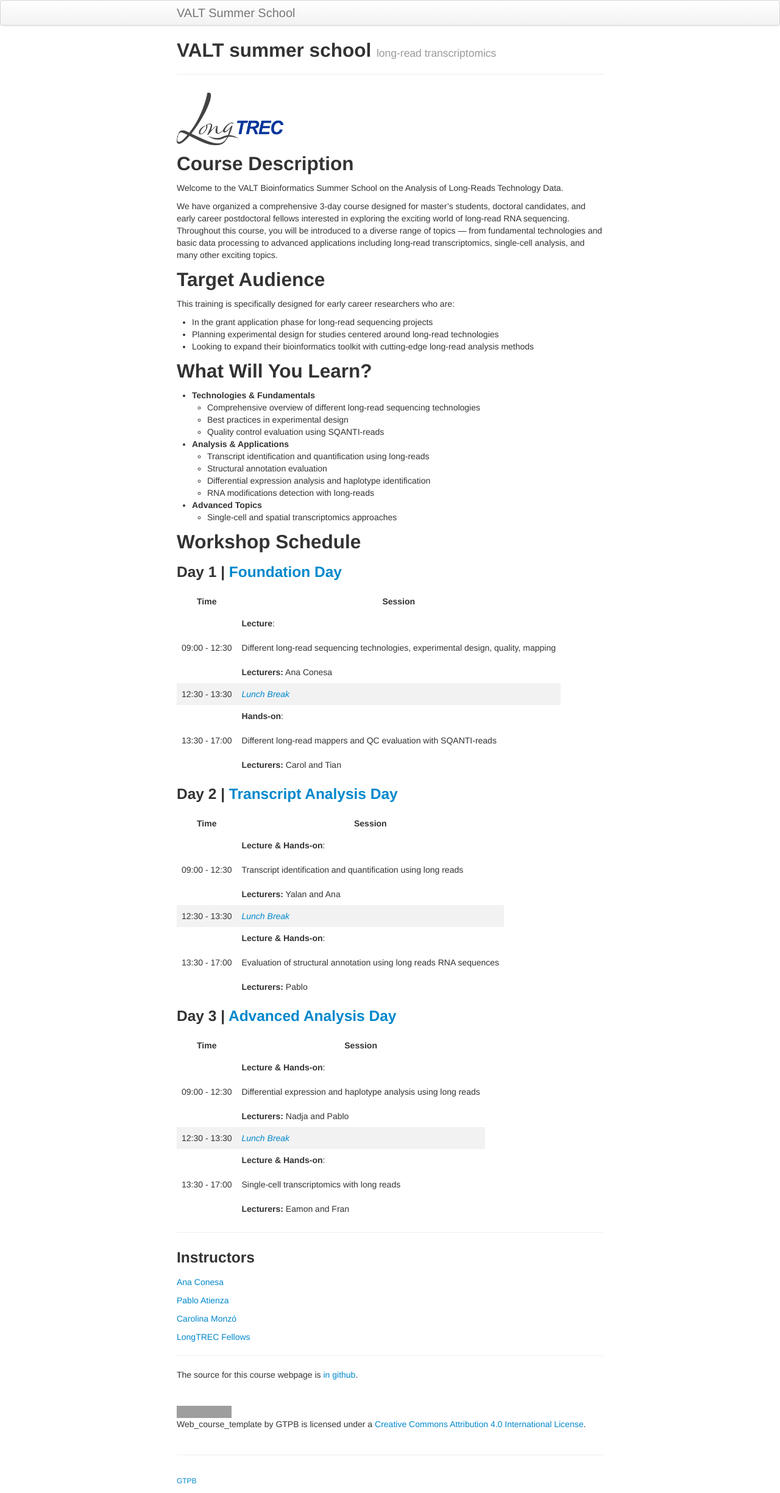
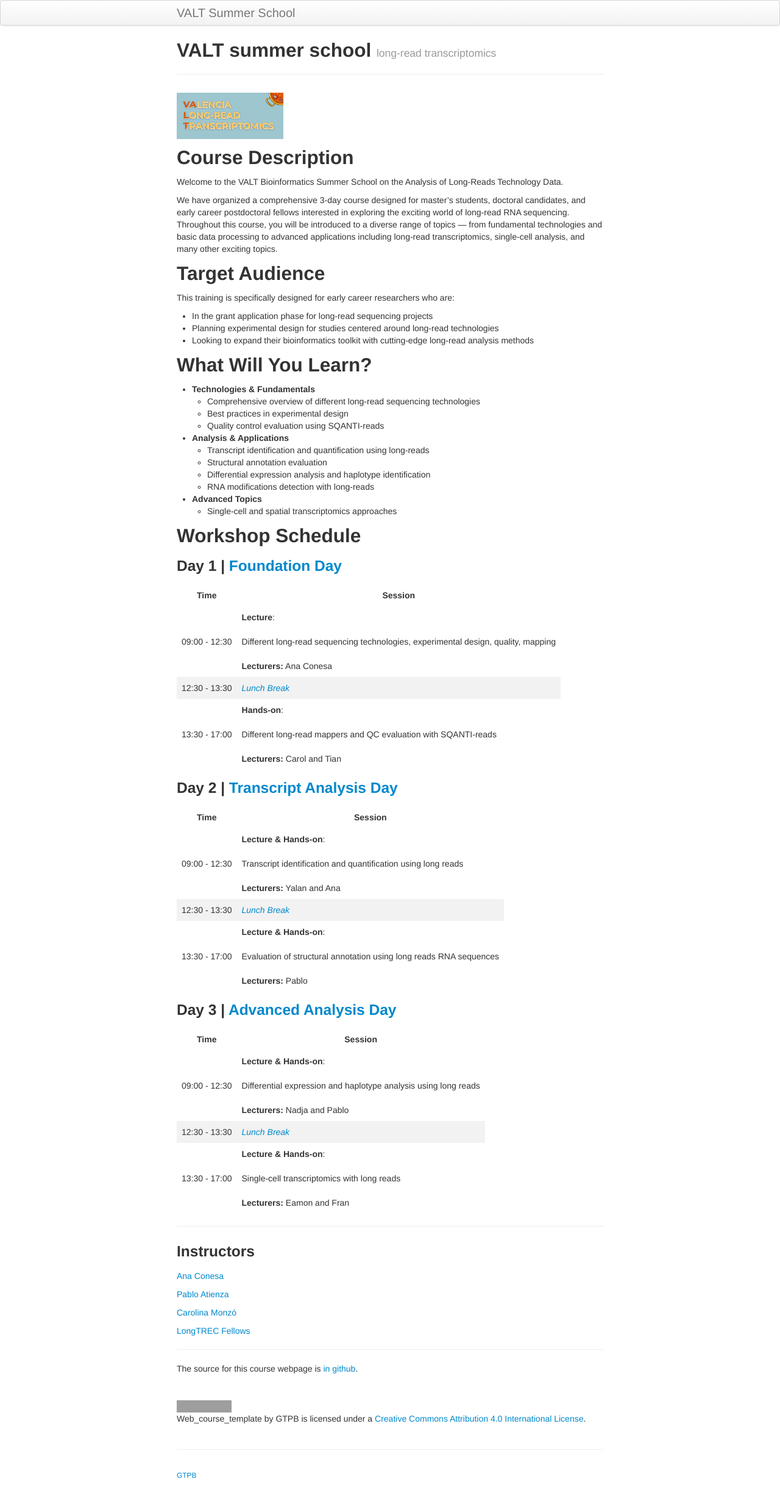
Before and after one commit to ConesaLab/VALT_Summer_Course, a Jekyll site: the page built from index.md, in a window 1280 px wide. Shown: the whole page at 61% size. Built offline with Jekyll 4.4.1, drawn with Linux system fonts in a browser that asks for light colours; grey boxes are pictures that could not be loaded.

Commit message:
Replace LongTREC logo with VALT banner image

```diff
--- a/index.md
+++ b/index.md
@@ -55,7 +55,7 @@ schemadotorg:
   inLanguage: "en-us"
   url: "https://longtrec.github.io/summer_school/"
 ---
-<img src="./assets/logos/LongTREC_logo_FINAL.png" align="centre" width="25%" height="25%">
+<img src="./assets/logos/VALT_banner.png" align="centre" width="25%" height="25%">
 
 ## Course Description
 
```
